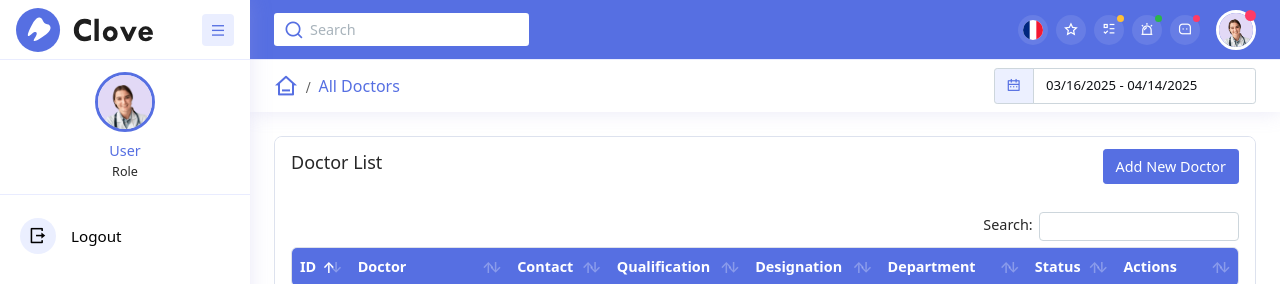
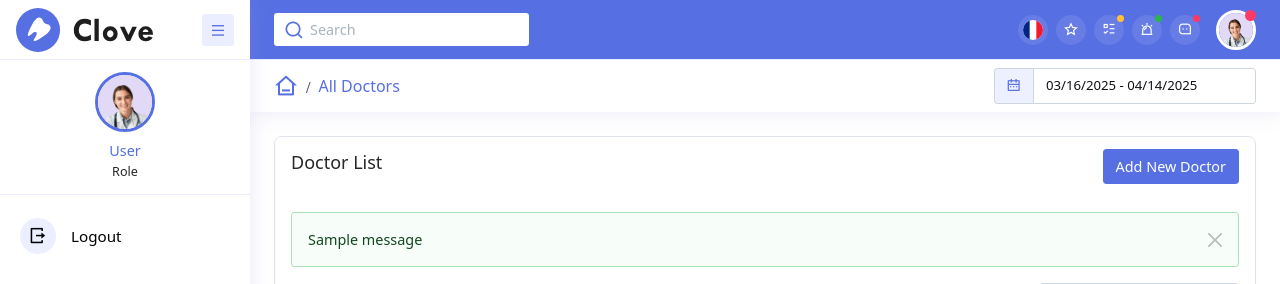
Before and after one commit to shubhamlathiya/HealthTrack, a Flask app: page /admin/doctor/doctor-list in a window 1280 px wide. Shown: the top 284 px of the page. Run offline with Flask 3, Linux system fonts and the light colour scheme; tables that the repository leaves empty hold one stand-in row (values such as "Sample post"); grey boxes marked "Sample" are stand-in pictures; one stand-in notice (Sample message) is shown; lists and menus that the app fills with data are empty; some libraries are stand-ins or nearby versions.

Commit message:
37 commit

```diff
--- a/templates/admin_templates/doctor/doctor_list.html
+++ b/templates/admin_templates/doctor/doctor_list.html
@@ -13,6 +13,17 @@
                     <a href="#" class="btn btn-primary ms-auto">Add New Doctor</a>
                 </div>
                 <div class="card-body">
+                    {% with messages = get_flashed_messages(with_categories=true) %}
+                        {% if messages %}
+                            {% for category, message in messages %}
+                                <div class="alert alert-{{ category }} alert-dismissible fade show">
+                                    {{ message }}
+                                    <button type="button" class="btn-close" data-bs-dismiss="alert"></button>
+                                </div>
+                            {% endfor %}
+                        {% endif %}
+                    {% endwith %}
+
                     <!-- Table starts -->
                     <div class="table-responsive">
                         <table id="scrollVertical" class="table m-0 align-middle">
@@ -37,7 +48,8 @@
                                     <td>DR{{ doctor.id }}</td>
                                     <td>
                                         <div class="d-flex align-items-center">
-                                            <img src="/{% if doctor.profile_picture %}{{ doctor.profile_picture }}{% else %} ../../../static/assets/images/doctor.png  {% endif %}"
+                                            <img src="/
+                                                    {% if doctor.profile_picture %}{{ doctor.profile_picture }}{% else %} ../../../static/assets/images/doctor.png  {% endif %}"
                                                  class="rounded-circle me-2" width="40" height="40" alt="doctor">
                                             <div>
                                                 <strong>{{ doctor.first_name }} {{ doctor.last_name }}</strong><br>
@@ -137,7 +149,8 @@
                                     <div class="modal-body">
                                         <div class="row">
                                             <div class="col-md-4 text-center">
-                                                <img src="/{% if doctor.profile_picture %}{{ doctor.profile_picture }}{% else %}{{ url_for('static', filename='assets/images/doctor.png') }}{% endif %}"
+                                                <img src="/
+                                                        {% if doctor.profile_picture %}{{ doctor.profile_picture }}{% else %}{{ url_for('static', filename='assets/images/doctor.png') }}{% endif %}"
                                                      class="rounded-circle mb-3" width="150" height="150" alt="doctor">
                                                 <h4> {{ doctor.first_name }} {{ doctor.last_name }}</h4>
                                                 <p class="text-muted">{{ doctor.designation or 'N/A' }}</p>
```
Also changed, not shown: templates/admin_templates/doctor/assign_department.html (+11 -0 lines).
